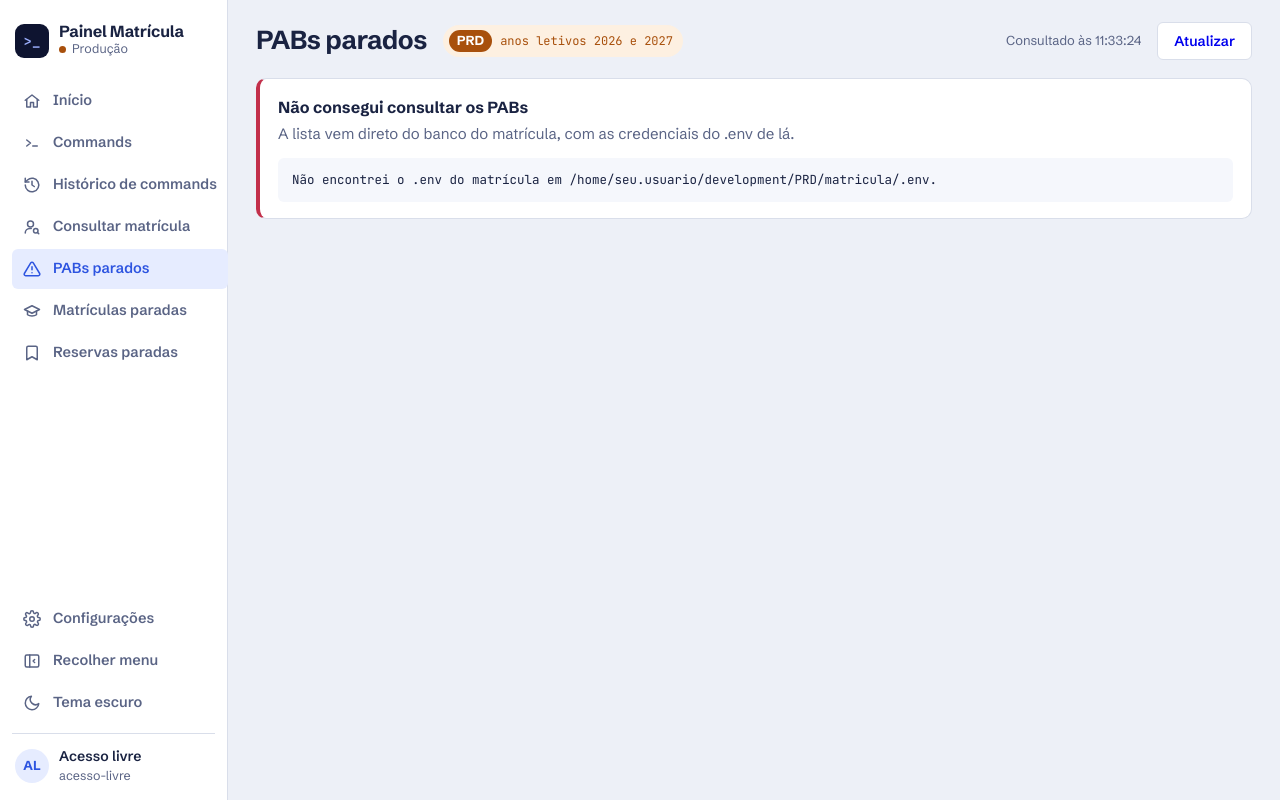
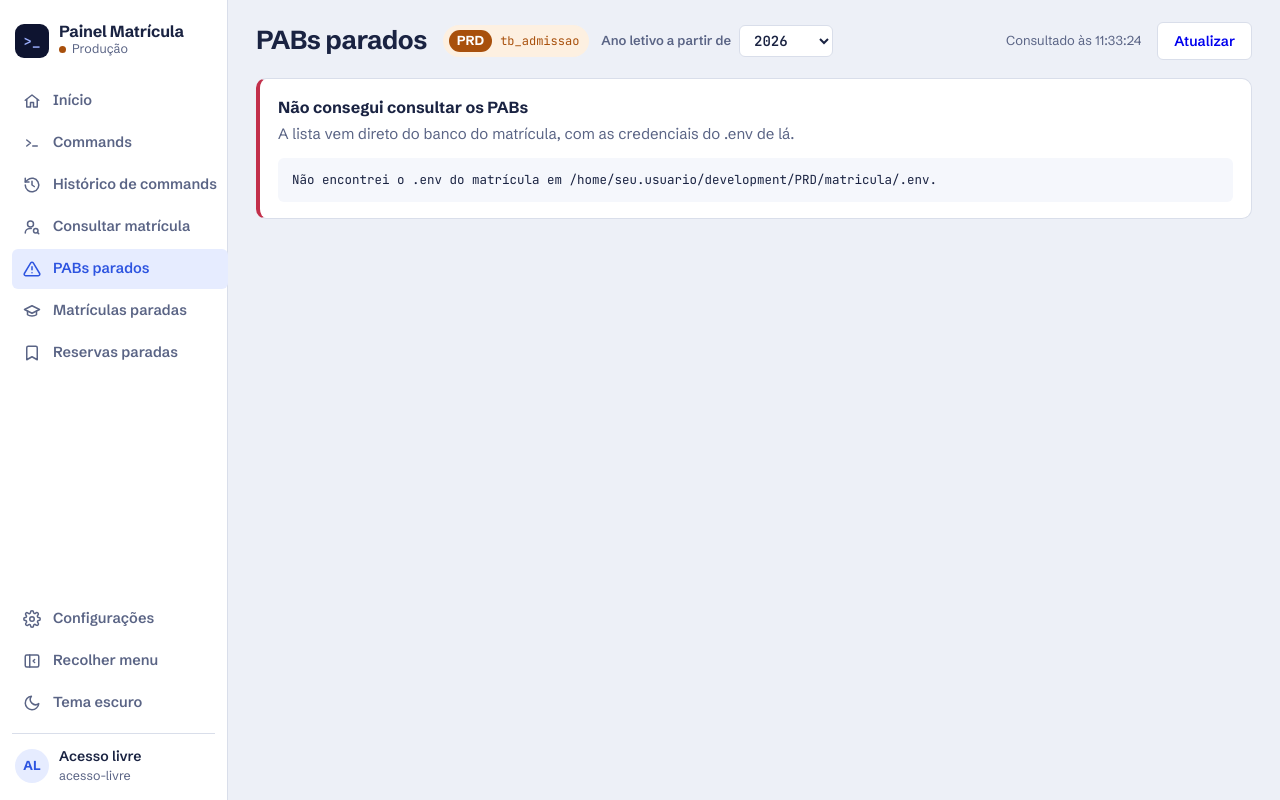
Before and after one commit to werikorus/matricula-manager, a Laravel app: page /pabs in a window 1280 px wide. Run offline with Laravel 8, Linux system fonts and the light colour scheme; some libraries are stand-ins or nearby versions.

Commit message:
feat: filtro de ano letivo nas telas de paradas
PABs, Matrículas e Reservas paradas ganham o select "Ano letivo a partir
de" (do último ano com processo seletivo até 2 anos antes do atual, com
o atual selecionado), no lugar dos anos fixos no .env. Nos PABs o ano
passa a valer também para a situação 11.

Co-Authored-By: Claude Opus 5.5 <noreply@anthropic.com>

```diff
--- a/app/Http/Controllers/PabController.php
+++ b/app/Http/Controllers/PabController.php
@@ -4,6 +4,7 @@ namespace App\Http\Controllers;
 
 use App\Models\Execucao;
 use App\Services\BancoDoMatricula;
+use App\Support\AnoLetivo;
 use App\Services\MatriculaArtisan;
 use Illuminate\Http\RedirectResponse;
 use Illuminate\Http\Request;
@@ -17,11 +18,12 @@ class PabController extends Controller
 
     public function index(BancoDoMatricula $banco): View
     {
+        $ano = AnoLetivo::escolhido();
         $erro = null;
         $pabs = [];
 
         try {
-            $pabs = $banco->pabsParados();
+            $pabs = $banco->pabsParados($ano);
         } catch (RuntimeException $e) {
             $erro = $e->getMessage();
         }
@@ -35,7 +37,7 @@ class PabController extends Controller
             'anosDoCommand' => self::anosDoCommand(),
             'emAndamento' => $emAndamento,
             'erro' => $erro,
-            'anos' => (array) config('painel.pabs.anos_letivos'),
+            'ano' => $ano,
             'ambiente' => config('painel.matricula.ambiente'),
             'consultadoEm' => now(),
         ]);
--- a/app/Http/Controllers/ReservaController.php
+++ b/app/Http/Controllers/ReservaController.php
@@ -5,6 +5,7 @@ namespace App\Http\Controllers;
 use App\Models\Execucao;
 use App\Services\BancoDoMatricula;
 use App\Services\MatriculaArtisan;
+use App\Support\AnoLetivo;
 use App\Support\Erros;
 use Illuminate\Http\RedirectResponse;
 use Illuminate\Http\Request;
@@ -31,6 +32,7 @@ class ReservaController extends Controller
 
     public function index(BancoDoMatricula $banco): View
     {
+        $ano = AnoLetivo::escolhido();
         $erro = null;
         $reservas = [];
         $contagem = ['integrar' => 0, 'pagamento' => 0];
@@ -40,7 +42,7 @@ class ReservaController extends Controller
                 $r['erro_resumo'] = Erros::resumir((string) $r['ds_erro']);
 
                 return $r;
-            }, $banco->reservasParadas());
+            }, $banco->reservasParadas($ano));
             $contagem = $banco->contagemDosCommandsDeReserva((int) date('Y'));
         } catch (RuntimeException $e) {
             $erro = $e->getMessage();
@@ -52,7 +54,7 @@ class ReservaController extends Controller
             'reservas' => $reservas,
             'contagem' => $contagem,
             'anosDoCommand' => self::anosDoCommand(),
-            'anoMinimo' => (int) config('painel.reservas.ano_minimo'),
+            'ano' => $ano,
             'emAndamento' => Execucao::ativaDoComando(self::COMANDO_INTEGRAR) ?: Execucao::ativaDoComando(self::COMANDO_PAGAMENTO),
             'erro' => $erro,
             'ambiente' => config('painel.matricula.ambiente'),
--- a/app/Services/BancoDoMatricula.php
+++ b/app/Services/BancoDoMatricula.php
@@ -2,6 +2,7 @@
 
 namespace App\Services;
 
+use App\Support\AnoLetivo;
 use Dotenv\Dotenv;
 use PDO;
 use RuntimeException;
@@ -26,22 +27,15 @@ class BancoDoMatricula
     private $pdo;
 
     /**
-     * PABs que não andaram: processados sem boleto e sem contrato (situação 3)
-     * ou com erro de integração (situação 11). A regra é a mesma da consulta
-     * usada pelo time no SSMS.
+     * PABs que não andaram, do ano letivo informado em diante: processados
+     * sem boleto e sem contrato (situação 3) ou com erro de integração (11).
+     * O ano vale para as duas situações (na consulta original do SSMS, pela
+     * precedência do AND sobre o OR, só valia para a 3).
      *
      * @return array<int, array>
      */
-    public function pabsParados(): array
+    public function pabsParados(int $anoMinimo): array
     {
-        $anos = (array) config('painel.pabs.anos_letivos');
-
-        if ($anos === []) {
-            throw new RuntimeException('Configure PAINEL_PABS_ANOS no .env do painel (ex.: 2026,2027).');
-        }
-
-        $marcadores = implode(', ', array_fill(0, count($anos), '?'));
-
         return $this->consultar(
             "SELECT
                 a.cd_admissao, a.cd_contrato, a.nu_ra, p.cd_coligada, p.cd_filial,
@@ -52,23 +46,25 @@ class BancoDoMatricula
             FROM tb_admissao a
             JOIN tb_processo_admissao p ON p.cd_processo_admissao = a.cd_processo_admissao
             LEFT JOIN tb_situacao_admissao s ON s.cd_situacao_admissao = a.cd_situacao
-            WHERE (p.nu_ano_letivo IN ({$marcadores})
-                    AND a.cd_situacao = 3
-                    AND a.cd_boleto IS NULL
-                    AND a.cd_contrato IS NULL)
-                OR a.cd_situacao = 11
+            WHERE p.nu_ano_letivo >= ?
+              AND (
+                    (a.cd_situacao = 3 AND a.cd_boleto IS NULL AND a.cd_contrato IS NULL)
+                    OR a.cd_situacao = 11
+              )
             ORDER BY a.dh_inclusao DESC",
-            array_map('intval', array_values($anos))
+            [$anoMinimo]
         );
     }
 
     /**
      * Matrículas (solicitações) aguardando integração com o RM (14) ou com
-     * erro de integração (16), a partir do ano letivo e da data configurados.
+     * erro de integração (16), do ano letivo informado em diante, incluídas a
+     * partir de 1º de janeiro desse ano, ou do atual se o ano for futuro
+     * (consulta original: ano letivo >= 2026 e inclusão após 01/01/2026).
      *
      * @return array<int, array>
      */
-    public function matriculasParadas(): array
+    public function matriculasParadas(int $anoMinimo): array
     {
         return $this->consultar(
             "SELECT
@@ -100,7 +96,7 @@ class BancoDoMatricula
               AND p.nu_ano_letivo >= ?
               AND s.dh_inclusao > ?
             ORDER BY p.dh_inclusao DESC, s.dh_inclusao DESC",
-            [(int) config('painel.matriculas.ano_minimo'), (string) config('painel.matriculas.desde')]
+            [$anoMinimo, AnoLetivo::inicioDasInclusoes($anoMinimo).'T00:00:00']
         );
     }
 
@@ -145,7 +141,7 @@ class BancoDoMatricula
      *
      * @return array<int, array>
      */
-    public function reservasParadas(): array
+    public function reservasParadas(int $anoMinimo): array
     {
         return $this->consultar(
             "SELECT
@@ -177,7 +173,7 @@ class BancoDoMatricula
             ORDER BY
                 CASE WHEN r.cd_situacao = 7 THEN 0 WHEN r.cd_situacao = 6 THEN 1 WHEN b.cd_reserva_vaga IS NULL THEN 2 ELSE 3 END,
                 r.dh_inclusao DESC",
-            [(int) config('painel.reservas.ano_minimo')]
+            [$anoMinimo]
         );
     }
 
@@ -362,6 +358,24 @@ class BancoDoMatricula
     }
 
     /**
+     * Maior ano letivo entre os processos seletivos cadastrados (matrícula,
+     * admissão/PAB e reserva). Ex.: já existindo processos de 2027, devolve 2027.
+     */
+    public function ultimoAnoLetivo(): ?int
+    {
+        $linhas = $this->consultar(
+            'SELECT MAX(ano) AS ano FROM (
+                SELECT MAX(nu_ano_letivo) AS ano FROM tb_processo
+                UNION ALL SELECT MAX(nu_ano_letivo) FROM tb_processo_admissao
+                UNION ALL SELECT MAX(nu_ano_letivo) FROM tb_processo_reserva
+            ) x'
+        );
+        $ano = $linhas[0]['ano'] ?? null;
+
+        return $ano === null ? null : (int) $ano;
+    }
+
+    /**
      * @return array<int, array>
      */
     private function consultar(string $sql, array $parametros = []): array
--- /dev/null
+++ b/app/Support/AnoLetivo.php
@@ -0,0 +1,87 @@
+<?php
+
+namespace App\Support;
+
+use App\Services\BancoDoMatricula;
+use Illuminate\Http\Request;
+use Illuminate\Support\Facades\Cache;
+use Throwable;
+
+/**
+ * Filtro "ano letivo a partir de" das telas de acompanhamento: do último ano
+ * com processo seletivo cadastrado (ex.: 2027) até 2 anos antes do atual,
+ * escolhido num select (?ano=2025), com o ano atual por padrão.
+ *
+ * "A partir de" (>=) e não "igual": o ano seguinte (rematrículas, reservas)
+ * continua aparecendo quando o filtro está no ano atual.
+ */
+class AnoLetivo
+{
+    public const QUANTOS = 3;
+
+    /**
+     * Do ano mais recente com processo seletivo cadastrado (ex.: 2027) até
+     * 2 anos antes do atual.
+     *
+     * @return int[] do mais recente para o mais antigo
+     */
+    public static function opcoes(): array
+    {
+        $atual = (int) date('Y');
+        $ultimo = max($atual, self::ultimoComProcesso() ?? $atual);
+
+        return range($ultimo, $atual - self::QUANTOS + 1);
+    }
+
+    /**
+     * Maior ano letivo dos processos do ambiente em uso. Em cache por 10 min
+     * (por ambiente); sem banco, fica de fora por 1 min (só os anos fixos)
+     * para não esperar o tempo de conexão a cada tela.
+     */
+    private static function ultimoComProcesso(): ?int
+    {
+        static $porAmbiente = [];
+        $ambiente = (string) config('painel.matricula.ambiente');
+
+        if (! array_key_exists($ambiente, $porAmbiente)) {
+            $chave = 'painel.ultimo_ano_letivo.'.$ambiente;
+            $guardado = Cache::get($chave);
+
+            if (is_array($guardado)) {
+                $porAmbiente[$ambiente] = $guardado['ano'];
+            } else {
+                try {
+                    $ano = app(BancoDoMatricula::class)->ultimoAnoLetivo();
+                    // Protege contra um ano digitado errado num processo (ex.: 2207).
+                    $ano = ($ano !== null && $ano <= (int) date('Y') + 3) ? $ano : null;
+                    Cache::put($chave, ['ano' => $ano], now()->addMinutes(10));
+                } catch (Throwable $e) {
+                    $ano = null;
+                    Cache::put($chave, ['ano' => null], now()->addMinute());
+                }
+                $porAmbiente[$ambiente] = $ano;
+            }
+        }
+
+        return $porAmbiente[$ambiente];
+    }
+
+    /**
+     * Data de corte da inclusão das matrículas para um ano letivo: 1º de
+     * janeiro dele, mas nunca no futuro. As matrículas de 2027 são feitas em
+     * 2026, então para 2027 o corte é 01/01/2026.
+     */
+    public static function inicioDasInclusoes(int $ano): string
+    {
+        return min($ano, (int) date('Y')).'-01-01';
+    }
+
+    /** Ano escolhido na requisição (?ano=) ou o atual, se ausente ou inválido. */
+    public static function escolhido(?Request $request = null): int
+    {
+        $request = $request ?: request();
+        $ano = (int) $request->input('ano', 0);
+
+        return in_array($ano, self::opcoes(), true) ? $ano : (int) date('Y');
+    }
+}
--- a/config/painel.php
+++ b/config/painel.php
@@ -63,43 +63,6 @@ return [
 
     /*
     |--------------------------------------------------------------------------
-    | PABs parados
-    |--------------------------------------------------------------------------
-    | Anos letivos considerados na lista de PABs parados (situação 3 sem
-    | boleto e sem contrato). PABs com erro (situação 11) entram sempre.
-    */
-    'pabs' => [
-        'anos_letivos' => array_values(array_filter(array_map(
-            'intval',
-            explode(',', (string) env('PAINEL_PABS_ANOS', '2026,2027'))
-        ))),
-    ],
-
-    /*
-    |--------------------------------------------------------------------------
-    | Matrículas paradas
-    |--------------------------------------------------------------------------
-    | Solicitações aguardando integração (14) ou com erro de integração (16)
-    | a partir deste ano letivo e incluídas depois desta data.
-    */
-    'matriculas' => [
-        'ano_minimo' => (int) env('PAINEL_MATRICULAS_ANO_MINIMO', 2026),
-        'desde' => (string) env('PAINEL_MATRICULAS_DESDE', '2026-01-01 00:00:00'),
-    ],
-
-    /*
-    |--------------------------------------------------------------------------
-    | Reservas de vaga paradas
-    |--------------------------------------------------------------------------
-    | Reservas com erro, travadas em processamento, sem boleto ou aguardando
-    | pagamento, a partir deste ano letivo.
-    */
-    'reservas' => [
-        'ano_minimo' => (int) env('PAINEL_RESERVAS_ANO_MINIMO', 2026),
-    ],
-
-    /*
-    |--------------------------------------------------------------------------
     | IP gravado em nu_ip_alteracao
     |--------------------------------------------------------------------------
     | Vazio: o painel descobre o IP desta máquina na VPN (rota do Windows até
--- a/public/css/painel.css
+++ b/public/css/painel.css
@@ -1012,6 +1012,24 @@ dialog:has(.dialogo-largo) { width: min(860px, calc(100vw - 32px)); }
 .verificacao-ok { color: var(--ok); }
 .verificacao-falha { color: var(--falha); font-weight: 600; }
 
+/* ── Filtro de ano letivo ───────────────────────────────── */
+
+.topo-meio { display: flex; flex-wrap: wrap; align-items: center; gap: 8px 12px; }
+.filtro-ano { display: inline-flex; align-items: center; gap: 8px; margin: 0; }
+.filtro-ano label { color: var(--tinta-2); font-size: 13px; font-weight: 600; white-space: nowrap; }
+.filtro-ano select {
+  height: 32px;
+  padding: 0 28px 0 10px;
+  border: 1px solid var(--linha);
+  border-radius: var(--raio-p);
+  background: var(--superficie);
+  color: var(--tinta);
+  font: 700 14px/1 var(--mono);
+  cursor: pointer;
+}
+.filtro-ano select:focus { outline: 2px solid var(--acento); outline-offset: 0; border-color: var(--acento); }
+.filtro-ano-nota { color: var(--tinta-2); font-size: 12.5px; }
+
 /* ── Paginação das tabelas ──────────────────────────────── */
 
 .paginacao {
--- /dev/null
+++ b/resources/views/components/filtro-ano.blade.php
@@ -0,0 +1,11 @@
+{{-- Select do ano letivo das telas de acompanhamento (veja App\Support\AnoLetivo).
+     Troca a página na hora, mantendo os outros parâmetros da URL. --}}
+<form method="GET" class="filtro-ano" data-carregando="Consultando…">
+    <label for="filtro-ano">Ano letivo a partir de</label>
+    <select id="filtro-ano" name="ano" onchange="this.form.requestSubmit ? this.form.requestSubmit() : this.form.submit()">
+        @foreach (\App\Support\AnoLetivo::opcoes() as $opcao)
+            <option value="{{ $opcao }}" @if ($opcao === $ano) selected @endif>{{ $opcao }}</option>
+        @endforeach
+    </select>
+    <noscript><button type="submit" class="botao botao-mini">Filtrar</button></noscript>
+</form>
--- a/resources/views/pabs/index.blade.php
+++ b/resources/views/pabs/index.blade.php
@@ -19,11 +19,12 @@
     <div class="topo-meio">
         <span class="ambiente" title="Consulta direta no banco do matrícula">
             <strong>{{ $ambiente }}</strong>
-            <code>anos letivos {{ implode(' e ', $anos) }}</code>
+            <code>tb_admissao</code>
         </span>
+        @include('components.filtro-ano', ['ano' => $ano])
     </div>
     <span class="historico-nota">Consultado às {{ $consultadoEm->format('H:i:s') }}</span>
-    <a class="botao" href="{{ route('pabs') }}" data-carregando="Consultando PABs parados…">Atualizar</a>
+    <a class="botao" href="{{ route('pabs', ['ano' => $ano]) }}" data-carregando="Consultando PABs parados…">Atualizar</a>
     @if (! $erro)
         @if ($emAndamento)
             <a class="botao botao-primario" href="{{ route('commands', ['comando' => \App\Http\Controllers\PabController::COMANDO]) }}">
--- a/resources/views/reservas/index.blade.php
+++ b/resources/views/reservas/index.blade.php
@@ -21,11 +21,12 @@
     <div class="topo-meio">
         <span class="ambiente" title="Consulta direta no banco do matrícula">
             <strong>{{ $ambiente }}</strong>
-            <code>ano letivo ≥ {{ $anoMinimo }}</code>
+            <code>tb_reserva_vaga</code>
         </span>
+        @include('components.filtro-ano', ['ano' => $ano])
     </div>
     <span class="historico-nota">Consultado às {{ $consultadoEm->format('H:i:s') }}</span>
-    <a class="botao" href="{{ route('reservas') }}" data-carregando="Consultando reservas paradas…">Atualizar</a>
+    <a class="botao" href="{{ route('reservas', ['ano' => $ano]) }}" data-carregando="Consultando reservas paradas…">Atualizar</a>
     @if (! $erro)
         @if ($emAndamento)
             <a class="botao botao-primario" href="{{ route('commands', ['comando' => $emAndamento->comando]) }}">
```
Also changed, not shown: app/Http/Controllers/MatriculaController.php (+10 -11 lines), resources/views/matriculas/index.blade.php (+7 -4 lines), README.md, 1 other file.
